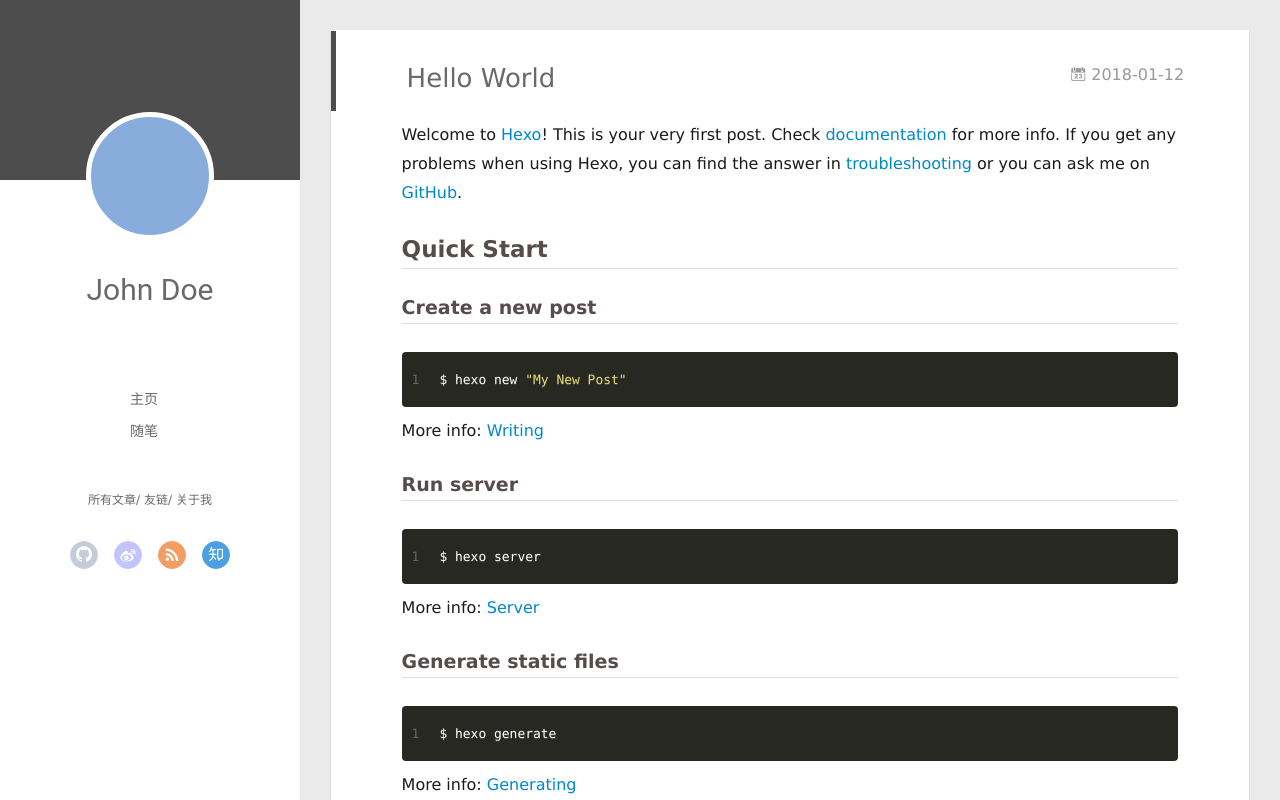
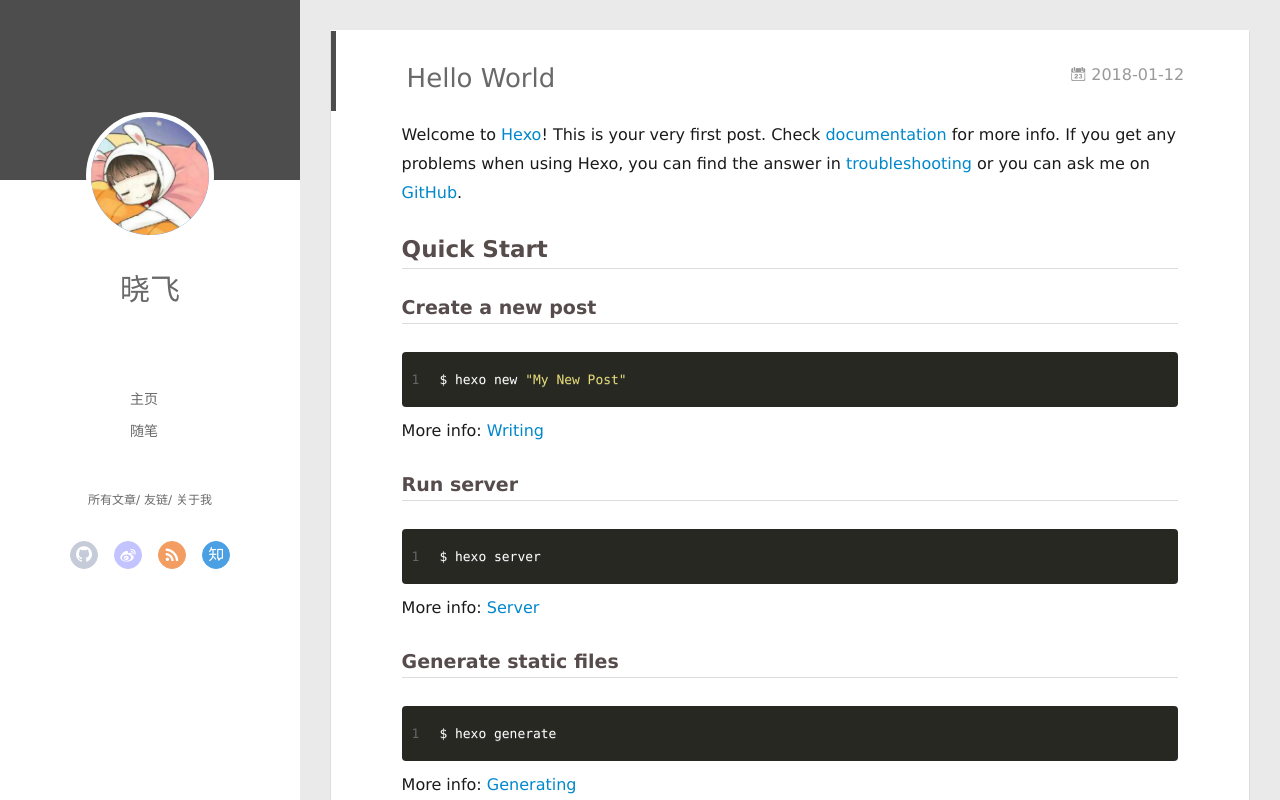
Before and after one commit to xhhlvxss/xhhlvxss.github.io, a plain HTML site: page 2018/01/12/hello-world/index.html in a window 1280 px wide. Drawn offline with Linux system fonts and the light colour scheme; no server answers.

Commit message:
Site updated: 2018-01-12 22:37:41

```diff
--- a/2018/01/12/hello-world/index.html
+++ b/2018/01/12/hello-world/index.html
@@ -46,10 +46,10 @@
 <div class="intrude-less">
 	<header id="header" class="inner">
 		<a href="/" class="profilepic">
-			<img src="" class="js-avatar">
+			<img src="/img/avatar.jpg" class="js-avatar">
 		</a>
 		<hgroup>
-		  <h1 class="header-author"><a href="/">John Doe</a></h1>
+		  <h1 class="header-author"><a href="/">晓飞</a></h1>
 		</hgroup>
 
 
@@ -104,10 +104,10 @@
 	<div class="intrude-less">
 		<header id="header" class="inner">
 			<div class="profilepic">
-				<img src="" class="js-avatar">
+				<img src="/img/avatar.jpg" class="js-avatar">
 			</div>
 			<hgroup>
-			  <h1 class="header-author js-header-author">John Doe</h1>
+			  <h1 class="header-author js-header-author">晓飞</h1>
 			</hgroup>
 
 
@@ -310,7 +310,7 @@
   <div class="outer">
     <div id="footer-info">
     	<div class="footer-left">
-    		&copy; 2018 John Doe
+    		&copy; 2018 晓飞
     	</div>
       	<div class="footer-right">
       		<a href="http://hexo.io/" target="_blank">Hexo</a>  Theme <a href="https://github.com/litten/hexo-theme-yilia" target="_blank">Yilia</a> by Litten
```
Also changed, not shown: archives/2018/01/index.html (+5 -5 lines), archives/2018/index.html (+5 -5 lines), archives/index.html (+5 -5 lines), index.html (+5 -5 lines).
